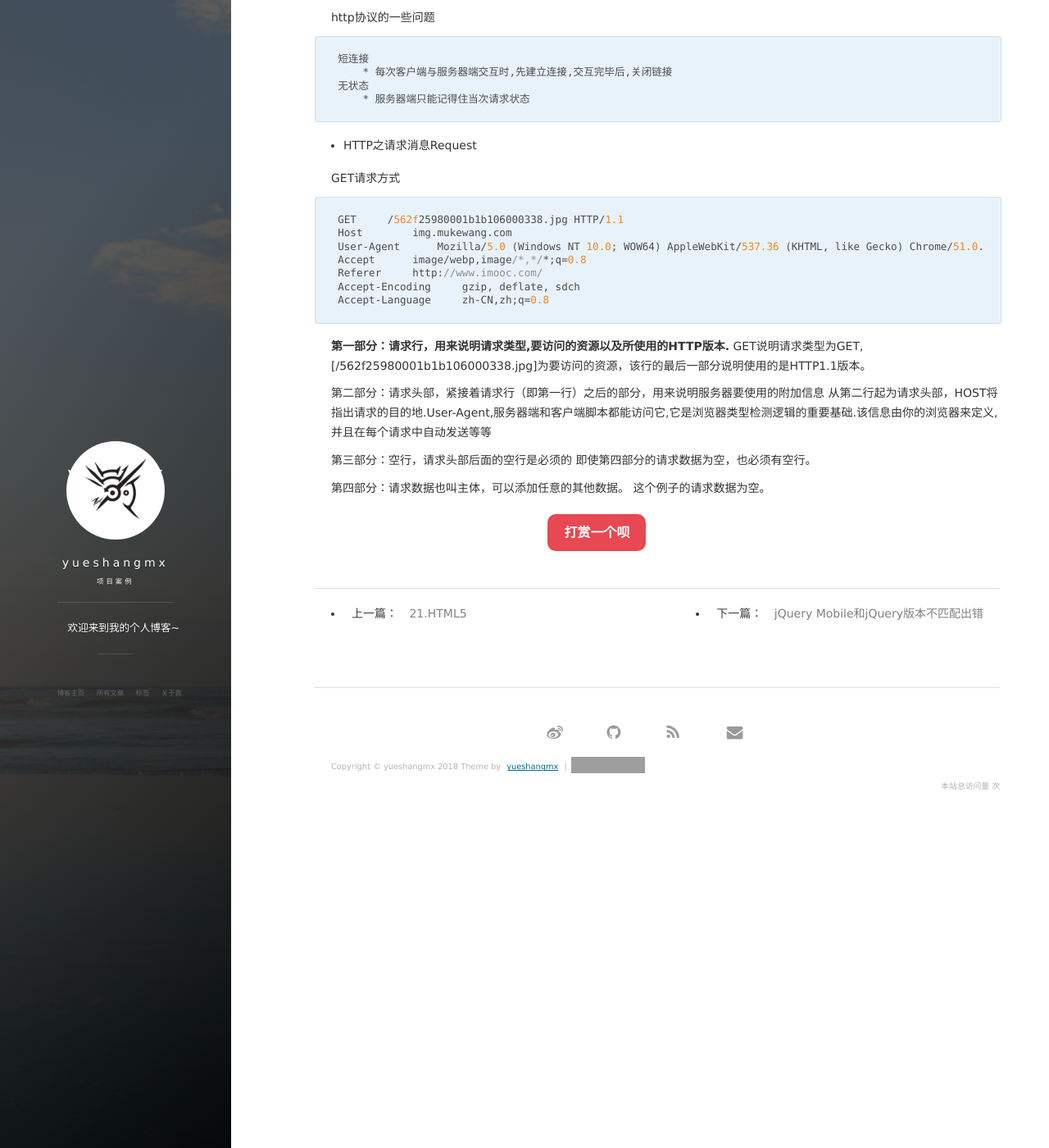
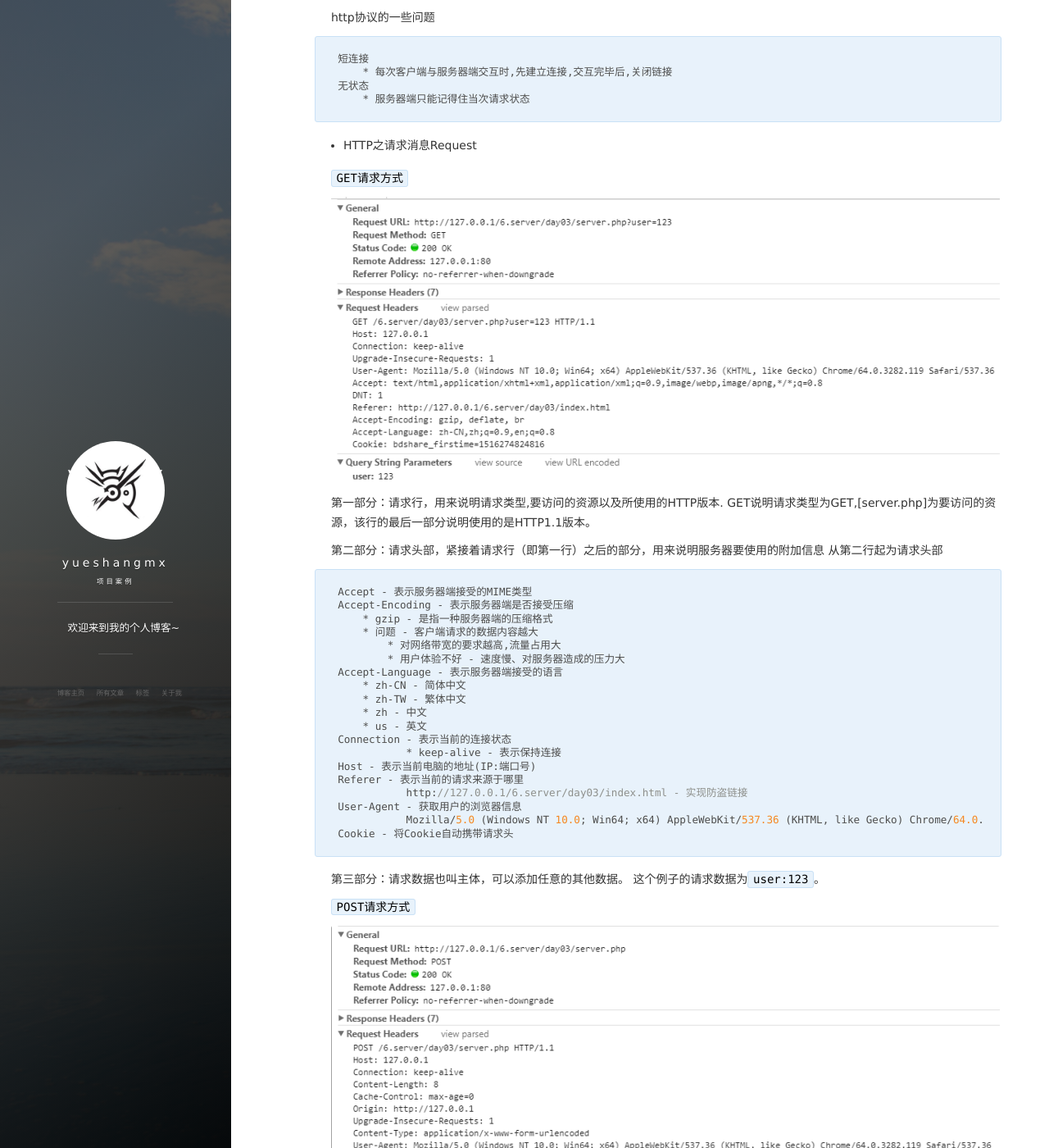
Before and after one commit to yueshangmx/yueshangmx.github.io, a Jekyll site: the page built from _posts/2017-11-02-SERVER&HTTP.md, in a window 1280 px wide and 1400 px high, scrolled down 5903 px. Shown: the whole window at 82% size. Built offline with Jekyll 4.4.1, drawn with Linux system fonts in a browser that asks for light colours; nearby versions of some CDN libraries; comment, search, counter and statistics services are not loaded; some of the changed text lies outside the part shown; grey boxes are pictures that could not be loaded.

Commit message:
update server

````diff
--- a/_posts/2017-11-02-SERVER&HTTP.md
+++ b/_posts/2017-11-02-SERVER&HTTP.md
@@ -322,24 +322,84 @@
 
 - HTTP之请求消息Request
 
-GET请求方式
-```
-GET     /562f25980001b1b106000338.jpg HTTP/1.1
-Host        img.mukewang.com
-User-Agent      Mozilla/5.0 (Windows NT 10.0; WOW64) AppleWebKit/537.36 (KHTML, like Gecko) Chrome/51.0.2704.106 Safari/537.36
-Accept      image/webp,image/*,*/*;q=0.8
-Referer     http://www.imooc.com/
-Accept-Encoding     gzip, deflate, sdch
-Accept-Language     zh-CN,zh;q=0.8
-```
-<strong>第一部分：请求行，用来说明请求类型,要访问的资源以及所使用的HTTP版本.</strong>
-GET说明请求类型为GET,[/562f25980001b1b106000338.jpg]为要访问的资源，该行的最后一部分说明使用的是HTTP1.1版本。
+`GET请求方式`
+
+![](/images/posts/http/get.png)
+
+<b>第一部分：请求行，用来说明请求类型,要访问的资源以及所使用的HTTP版本.</b>
+GET说明请求类型为GET,[server.php]为要访问的资源，该行的最后一部分说明使用的是HTTP1.1版本。
 
 <b>第二部分：请求头部，紧接着请求行（即第一行）之后的部分，用来说明服务器要使用的附加信息</b>
-从第二行起为请求头部，HOST将指出请求的目的地.User-Agent,服务器端和客户端脚本都能访问它,它是浏览器类型检测逻辑的重要基础.该信息由你的浏览器来定义,并且在每个请求中自动发送等等
+从第二行起为请求头部
+```
+Accept - 表示服务器端接受的MIME类型
+Accept-Encoding - 表示服务器端是否接受压缩
+    * gzip - 是指一种服务器端的压缩格式
+    * 问题 - 客户端请求的数据内容越大
+        * 对网络带宽的要求越高,流量占用大
+        * 用户体验不好 - 速度慢、对服务器造成的压力大
+Accept-Language - 表示服务器端接受的语言
+    * zh-CN - 简体中文
+    * zh-TW - 繁体中文
+    * zh - 中文
+    * us - 英文
+Connection - 表示当前的连接状态
+	   * keep-alive - 表示保持连接
+Host - 表示当前电脑的地址(IP:端口号)
+Referer - 表示当前的请求来源于哪里
+	   http://127.0.0.1/6.server/day03/index.html - 实现防盗链接
+User-Agent - 获取用户的浏览器信息
+	   Mozilla/5.0 (Windows NT 10.0; Win64; x64) AppleWebKit/537.36 (KHTML, like Gecko) Chrome/64.0.3282.119 Safari/537.36
+Cookie - 将Cookie自动携带请求头
+```
+<b>第三部分：请求数据也叫主体，可以添加任意的其他数据。</b>
+这个例子的请求数据为`user:123`。
 
-<b>第三部分：空行，请求头部后面的空行是必须的</b>
-即使第四部分的请求数据为空，也必须有空行。
 
-<b>第四部分：请求数据也叫主体，可以添加任意的其他数据。</b>
-这个例子的请求数据为空。
+`POST请求方式`
+
+![](/images/posts/http/post.png)
+
+第一部分：请求行，第一行明了是post请求，以及http1.1版本。
+
+第二部分：请求头部。
+```
+Cache-Control - 缓存控制
+    * max-age=0 - 设置缓存最大活动周期
+        * 0 - 表示没有缓存
+        * 设置缓存保存的最大时间的单位为毫秒/秒
+Content-Length - 请求数据的长度(大小)
+Content-Type - 请求的MIME类型
+    * application/x-www-form-urlencoded
+        * <form>元素提交请求时默认的类型
+        * 一般文件上传时,类型一定这种格式
+```
+
+第三部分：请求数据。
+
+`响应(Response)协议`
+
+![](/images/posts/http/response.png)
+```
+响应行 - HTTP/1.1 200 OK
+    * 状态码
+    * 协议版本
+响应头
+    * Connection - 表示当前的连接状态
+        * keep-alive - 表示保持连接
+    * Content-Length - 响应数据的长度(大小)
+    * Content-Type - 响应数据的MIME类型
+        * 一般情况下 - text/html格式
+        * 设置响应页面编码 - charset=UTF-8
+    * Date - 响应的日期时间
+        Sat, 03 Feb 2018 10:02:57 GMT
+        yyyy-MM-dd hh:mm:ss
+        yyyy年MM月dd日 hh:mm:ss
+    * Keep-Alive - 设置保持连接的超时和最大存活时间
+        * timeout=5, max=99
+        * 一般都是在Connection的值设置为keep-alive时
+    * Server - 响应服务器端的信息
+        Apache/2.4.10 (Win32) OpenSSL/1.0.1i PHP/5.6.3
+响应体
+     * 服务器端向客户端进行响应的数据内容
+```
````
Also changed, not shown: _posts/2017-10-15-jekyll_tutorials1.md (+1 -1 lines), images/posts/http/get.png (added), images/posts/http/post.png (added), images/posts/http/response.png (added), images/posts/jdk/jdk-8-list.png (deleted), images/posts/jdk/jdk-9-list.png (deleted), images/posts/jdk/jdk-9-setting.png (deleted), images/posts/jdk/jdk-9-test.png (deleted), images/posts/jdk/jdk-9.png (deleted).
